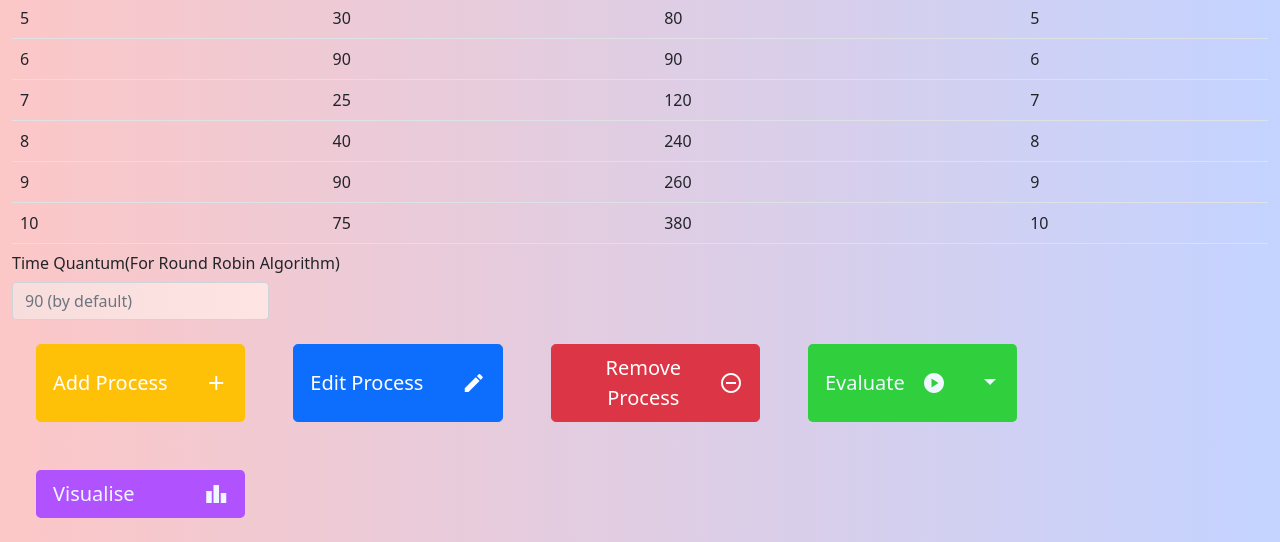
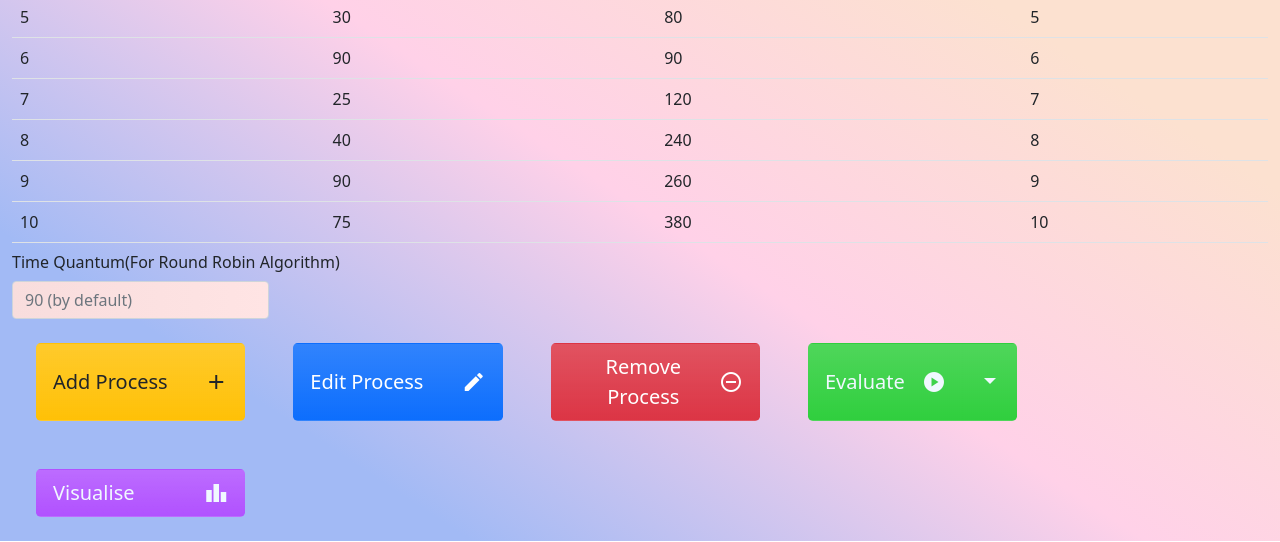
Before and after one commit to mukul2310/cpu-scheduler-visualiser, a website: page index.html in a window 1280 px wide. Shown: the part 320-862 px from the top of the page. Drawn offline with nearby package versions, Linux system fonts and the light colour scheme.

Commit message:
few changes in UI

```diff
--- a/css/style.css
+++ b/css/style.css
@@ -1,6 +1,10 @@
-body, .bg-linear
+body
 {
-	background-image: linear-gradient(to right,rgb(252, 199, 199), rgb(196, 211, 255));
+	background-image: linear-gradient( 213.3deg,  rgba(252,225,208,1) 30%, rgb(255, 209, 232) 55.7%, rgba(162,186,245,1) 81.8% );
+}
+.card
+{
+	background: transparent !important;
 }
 #time_quanta
 {
--- a/index.html
+++ b/index.html
@@ -6,10 +6,10 @@
   <meta charset='utf-8'>
   <meta name="viewport" content="width=device-width, initial-scale=1.0, shrink-to-fit=no">
   <meta http-equiv='X-UA-Compatible' content='IE=edge'>
-  <meta name="description" content="Visualizer for 9 Scheduling Algorithms, like FCFS, SJF(Preemptive/non Preemptive), RR, LJF(Preemptive/non Preemptive), Priority(Preemptive/non Preemptive) and a new algorithm combination of SJF,RR and priority">
-  <meta name="keywords" content="cpu, scheduling, algorithm, Visualizer">
+  <meta name="description" content="Visualiser for 9 Scheduling Algorithms, like FCFS, SJF(Preemptive/non Preemptive), RR, LJF(Preemptive/non Preemptive), Priority(Preemptive/non Preemptive) and a new algorithm combination of SJF,RR and priority">
+  <meta name="keywords" content="cpu, scheduling, algorithm, Visualiser">
   <meta name="author" content="mukul2310">
-  <title>SchAlgo:CPU Scheduling Algorithm Visualizer</title>
+  <title>SchAlgo:CPU Scheduling Algorithm Visualiser</title>
   <link rel="icon" type="image/png" href="images/image3.png">
   <link rel="stylesheet" href="css/style.css">
   <script defer src="js/main.js"></script>
@@ -30,7 +30,7 @@
   <h1 class="display-4 text-center fw-bold">CPU Scheduling Algorithm Visualiser</h1>
   <div class="container-fluid">
     <div class="col-sm-12">
-      <div class="card border-bottom-0 border-start-0 border-end-0">
+      <div class="card border-0">
         <div class="card-block">
           <h4 class="card-title m-0 p-1 bg-linear">Processes</h4>
           <div class="flex-center m-t-40">
@@ -42,18 +42,18 @@
             </div>
           </div>
           <div class="btn-toolbar bg-linear" role="toolbar">
-            <button class="btn btn-warning text-white btn-lg d-flex align-items-center justify-content-between my-4 mx-4 col-md-2"
+            <button class="btn bg-warning bg-gradient btn-lg d-flex align-items-center justify-content-between my-4 mx-4 col-md-2"
                data-bs-toggle="modal" href="#modal_add" role="button"
               onclick="openAddModal()">Add Process <span class="material-icons">add</span></button>
-            <button class="btn btn-primary btn-lg d-flex align-items-center justify-content-between my-4 mx-4 col-md-2"
+            <button class="btn bg-primary bg-gradient text-white btn-lg d-flex align-items-center justify-content-between my-4 mx-4 col-md-2"
               data-bs-toggle="modal" href="#modal_edit" role="button" onclick="openEditModal()">Edit Process <span
                 class="material-icons">mode_edit</span></button>
-            <button class="btn btn-danger btn-lg d-flex align-items-center justify-content-between my-4 mx-4 col-md-2"
+            <button class="btn bg-danger bg-gradient text-white btn-lg d-flex align-items-center justify-content-between my-4 mx-4 col-md-2"
                data-bs-toggle="modal" href="#modal_remove" role="button"
               onclick="openRemoveModal()">Remove Process <span class="material-icons">remove_circle_outline</span></button>
             <div class="btn-group col-md-2 my-4 mx-4">
-              <button type="button" class="btn btn-lg d-flex align-items-center justify-content-between" onclick="start()" id="start_btn">Evaluate <span class="material-icons">play_circle</span></button>
-              <button type="button" class="btn dropdown-toggle dropdown-toggle-split btn-lg align-items-center justify-content-between" id="drop_btn" data-bs-toggle="dropdown" aria-haspopup="true" aria-expanded="false">
+              <button type="button" class="btn btn-lg bg-gradient d-flex align-items-center justify-content-between" onclick="start()" id="start_btn">Evaluate <span class="material-icons">play_circle</span></button>
+              <button type="button" class="btn bg-gradient dropdown-toggle dropdown-toggle-split btn-lg align-items-center justify-content-between" id="drop_btn" data-bs-toggle="dropdown" aria-haspopup="true" aria-expanded="false">
                 <span class="visually-hidden">Select Algorithms</span>
               </button>
               <div class="dropdown-menu shadow border-0">
@@ -113,7 +113,7 @@
                 </div>
               </div>
             </div>
-            <button type="button" class="btn btn-lg d-flex align-items-center justify-content-between my-4 mx-4 col-md-2" id="vis_btn" data-bs-toggle="dropdown" aria-haspopup="true" aria-expanded="false">Visualise <span class="material-icons">leaderboard</span></button>
+            <button type="button" class="btn bg-gradient btn-lg d-flex align-items-center justify-content-between my-4 mx-4 col-md-2" id="vis_btn" data-bs-toggle="dropdown" aria-haspopup="true" aria-expanded="false">Visualise <span class="material-icons">leaderboard</span></button>
             <div class="dropdown-menu shadow">
               <div class="dropdown-item">
                   <button class="btn btn-outline-dark w-100" onclick="FCFS(true)">FCFS</button>
```
